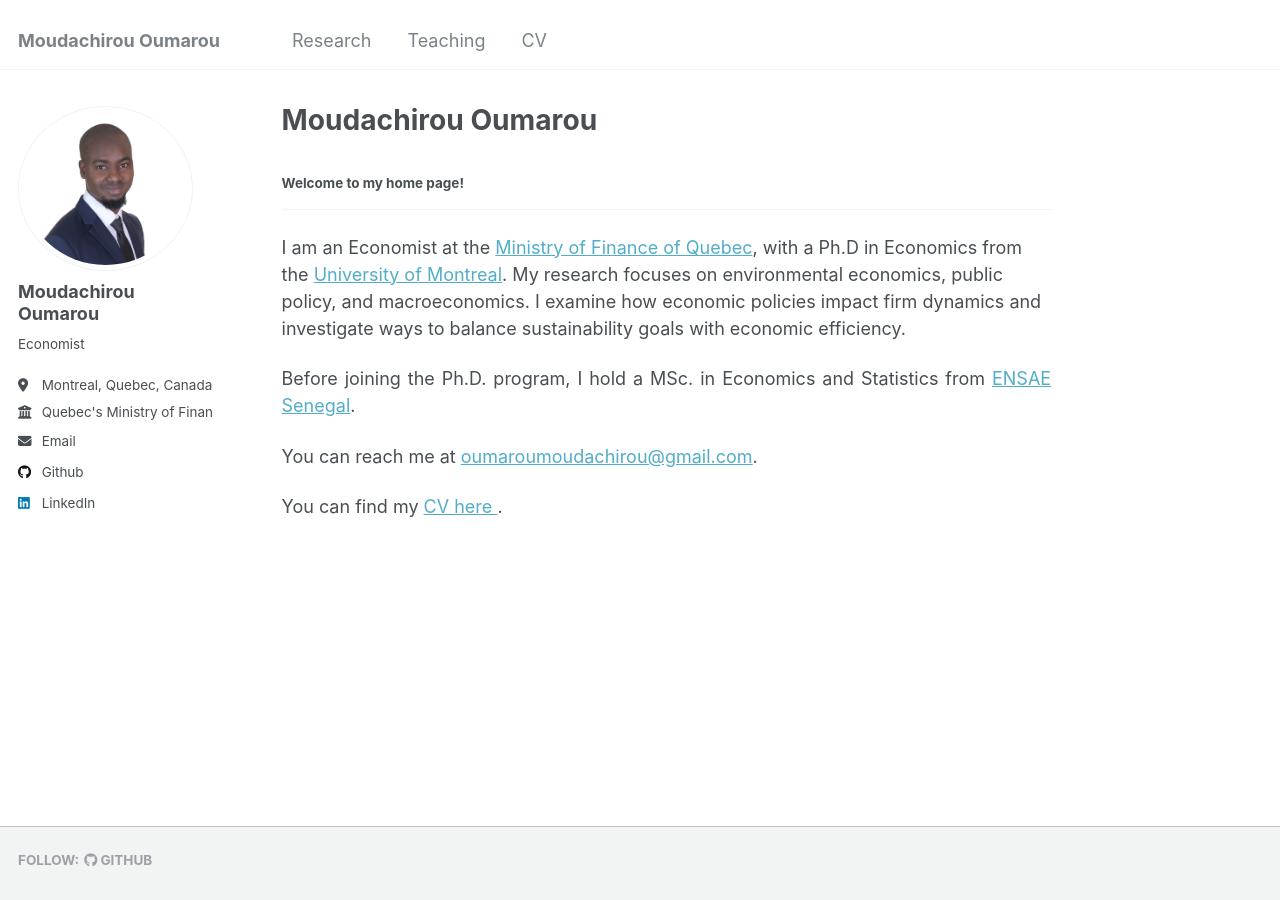
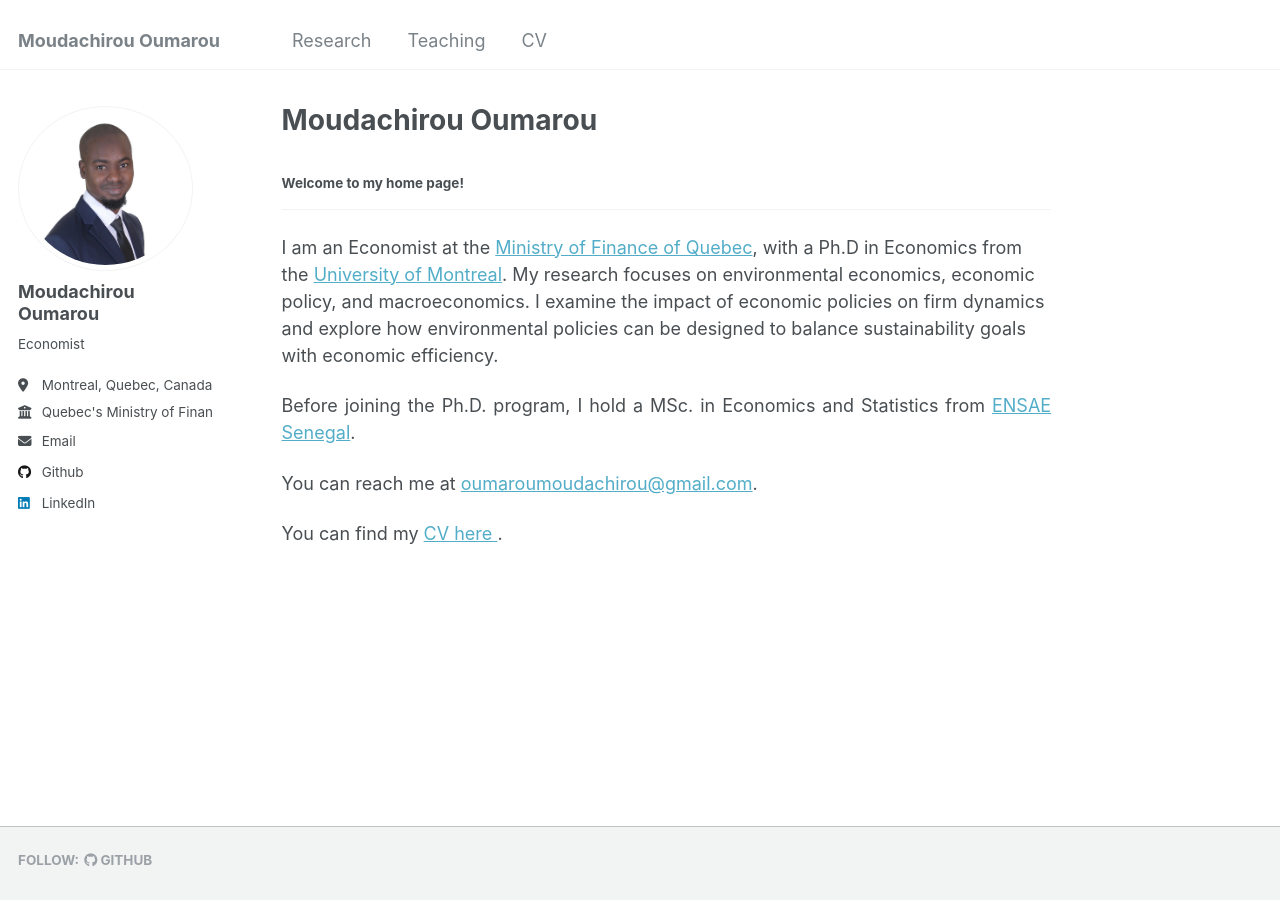
Before and after one commit to oumaroumoudachirou/oumaroumoudachirou.github.io, a Jekyll site: the page built from _pages/about.md, in a window 1280 px wide. Built offline with Jekyll 4.4.1, drawn with Linux system fonts in a browser that asks for light colours.

Commit message:
Update about.md

```diff
--- a/_pages/about.md
+++ b/_pages/about.md
@@ -58,7 +58,7 @@ More info about configuring Academic Pages can be found in [the guide](https://a
 
 I am an Economist at the [Ministry of Finance of Quebec](https://www.finances.gouv.qc.ca/), with a Ph.D in Economics from the  [University of Montreal](https://sceco.umontreal.ca/english/home/).
 <!-- <br/<p align="justify">My research interests include <strong> macroeconomics, public economics, environmental economics. </strong> I use quantitative macro-environment models to address questions related to the design of environmental regulation.   </p>  -->
-My research focuses on environmental economics, public policy, and macroeconomics. I examine how economic policies impact firm dynamics and investigate ways to balance sustainability goals with economic efficiency.
+My research focuses on environmental economics, economic policy, and macroeconomics. I examine the impact of economic policies on firm dynamics and explore how environmental policies can be designed to balance sustainability goals with economic efficiency.
 <p align="justify"> Before joining the Ph.D. program, I hold a MSc. in Economics and Statistics from <a href="https://www.ensae.sn/presentation-ensae"> ENSAE Senegal</a>. </p>
 <p> You can reach me at  <a href="mailto:%20oumaroumoudachirou@gmail.com"> oumaroumoudachirou@gmail.com</a>. </p>
 
```
